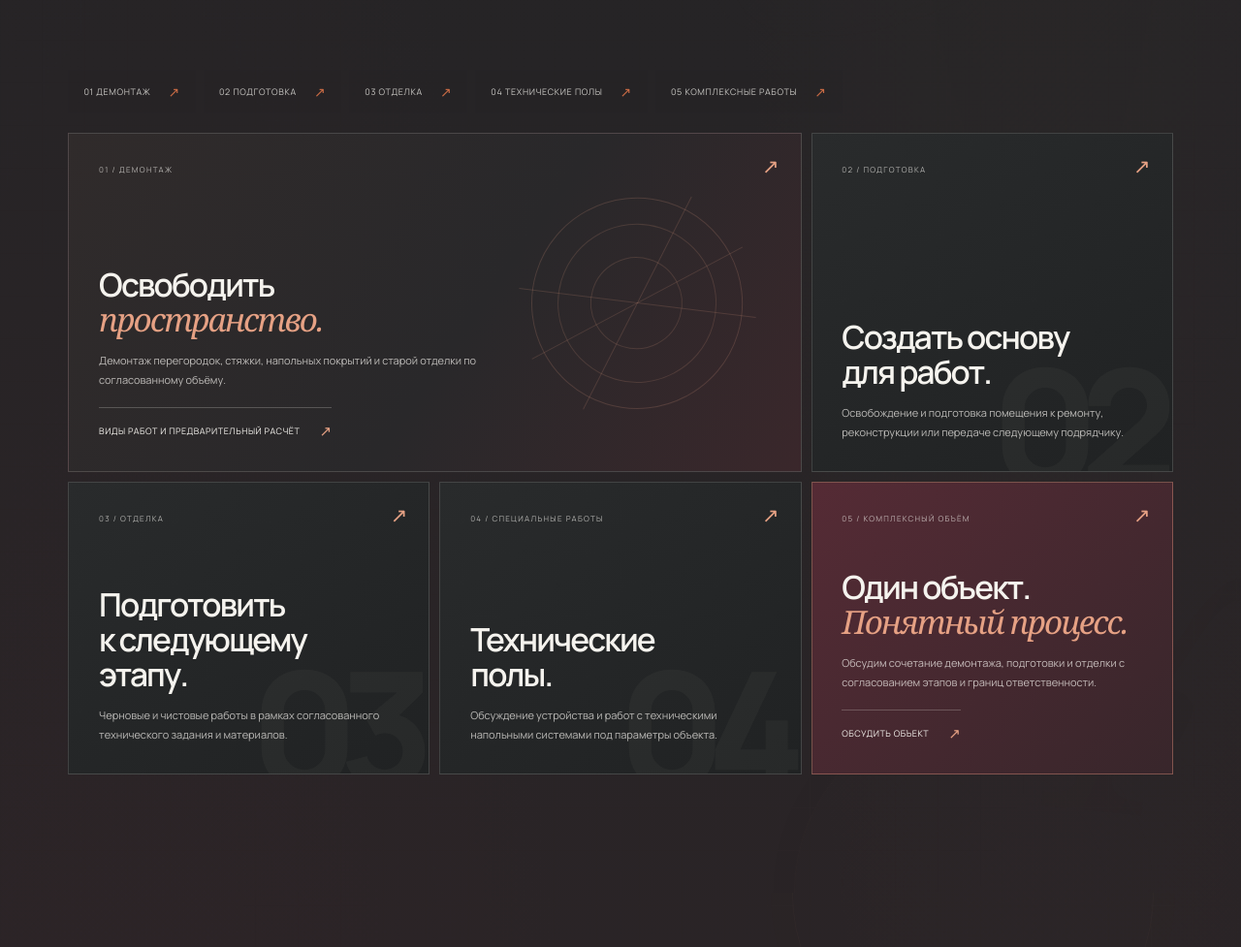
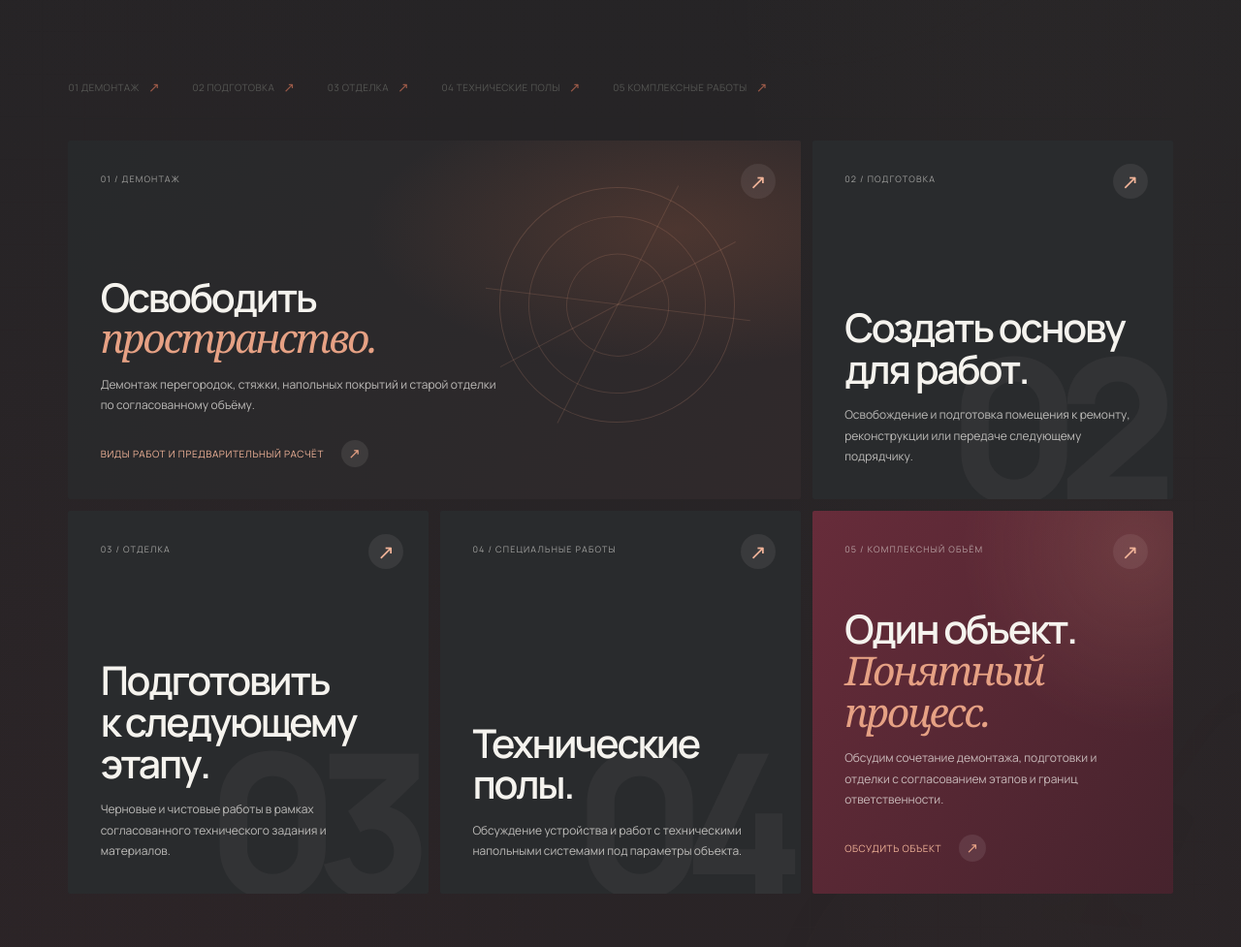
Before and after one commit to borzenkoofficial-lab/SKOL, a website: page index.html in a window 1280 px wide. Shown: the part 5640-6617 px from the top of the page at 97% size. Drawn offline with Linux system fonts and the light colour scheme; no server answers; a web font is replaced by a local one.

Commit message:
Refine SKOL service card visual design
Remove outlined tile styling and improve service card hierarchy.

```diff
--- a/homepage-refinement.css
+++ b/homepage-refinement.css
@@ -469,3 +469,143 @@ main>section{isolation:isolate}
   .service-bento-card,.service-bento-card::after,.service-bento-arrow,.service-filter a{transition:none}
   .service-bento-card:hover{transform:none}
 }
+
+
+/* Service cards visual correction: remove outlined-tile appearance and give controls clear hierarchy. */
+.service-filter{
+  gap:clamp(16px,2.6vw,38px);
+  margin:clamp(24px,3vw,36px) 0 22px;
+  padding:0 0 13px;
+  border-bottom:1px solid rgba(37,40,43,.13);
+}
+.service-filter a{
+  position:relative;
+  gap:9px;
+  padding:8px 0 10px;
+  border:0;
+  border-radius:0;
+  background:transparent;
+  color:#555653;
+  font-size:10px;
+  letter-spacing:.045em;
+  transition:color .25s ease;
+}
+.service-filter a::after{
+  content:"";
+  position:absolute;
+  left:0;right:100%;bottom:-14px;height:2px;
+  background:#7b3040;
+  transition:right .25s ease;
+}
+.service-filter a span{color:#9b5a48;font-size:14px}
+.service-filter a:hover,.service-filter a:focus-visible{
+  background:transparent;border:0;color:#7b3040;outline-offset:5px;
+}
+.service-filter a:hover::after,.service-filter a:focus-visible::after{right:0}
+.service-bento-grid{
+  grid-template-columns:repeat(6,minmax(0,1fr));
+  gap:12px;
+  align-items:stretch;
+}
+.service-bento-card{
+  grid-column:span 2;
+  min-height:310px;
+  padding:clamp(23px,2.6vw,36px);
+  border:0;
+  border-radius:2px;
+  background:#292b2d;
+  box-shadow:none;
+  transition:background .35s ease,transform .35s ease;
+}
+.service-bento-card-featured{
+  grid-column:span 4;
+  min-height:370px;
+  background:
+    radial-gradient(ellipse at 83% 25%,rgba(201,107,69,.2),transparent 36%),
+    linear-gradient(120deg,#27292b 0%,#30292b 100%);
+}
+.service-bento-card-contact{
+  background:
+    radial-gradient(ellipse at 90% 10%,rgba(230,161,132,.16),transparent 38%),
+    linear-gradient(125deg,#672c3a 0%,#46232d 100%);
+}
+.service-bento-card::after{display:none}
+.service-bento-card:hover,.service-bento-card:focus-visible{
+  transform:translateY(-3px);
+  border:0;
+  outline:2px solid rgba(123,48,64,.42);
+  outline-offset:3px;
+}
+.service-bento-card-featured:hover,.service-bento-card-featured:focus-visible{
+  background:
+    radial-gradient(ellipse at 83% 25%,rgba(201,107,69,.28),transparent 40%),
+    linear-gradient(120deg,#2d2c2d 0%,#39272c 100%);
+}
+.service-bento-index{font-size:9px;letter-spacing:.13em;color:rgba(245,243,238,.58)}
+.service-bento-arrow{
+  top:24px;right:26px;
+  display:grid;place-items:center;
+  width:36px;height:36px;
+  border-radius:50%;
+  color:#f0b398;
+  background:rgba(245,243,238,.075);
+  transition:transform .25s ease,background .25s ease;
+}
+.service-bento-card:hover .service-bento-arrow{
+  transform:translate(2px,-2px);
+  background:rgba(245,243,238,.14);
+}
+.service-bento-content{max-width:520px;gap:16px;padding-top:54px}
+.service-bento-content strong{
+  font-size:clamp(28px,3.2vw,48px);
+  line-height:1.04;letter-spacing:-.055em;
+}
+.service-bento-content>span:not(.service-bento-link){
+  max-width:410px;font-size:12px;line-height:1.8;color:rgba(245,243,238,.72)
+}
+.service-bento-link{
+  gap:18px;margin-top:9px;padding-top:0;border-top:0;
+  font-size:10px;color:#f0b398;
+}
+.service-bento-link b{display:inline-grid;place-items:center;width:28px;height:28px;border-radius:50%;background:rgba(245,243,238,.09)}
+.service-bento-number{
+  right:20px;bottom:-28px;
+  font-size:clamp(130px,16vw,230px);
+  color:rgba(245,243,238,.045);
+}
+.service-bento-graphic{
+  right:9%;top:13%;width:clamp(140px,19vw,255px);
+  border-color:rgba(230,161,132,.23);
+  opacity:.82;
+}
+.service-bento-graphic::before,.service-bento-graphic::after{border-color:rgba(230,161,132,.2)}
+.service-bento-graphic i{background:rgba(230,161,132,.2)}
+@media(max-width:900px){
+  .service-bento-grid{grid-template-columns:repeat(2,minmax(0,1fr))}
+  .service-bento-card-featured{grid-column:span 2;min-height:330px}
+  .service-bento-card{grid-column:span 1;min-height:275px}
+  .service-bento-content strong{font-size:clamp(27px,4vw,38px)}
+}
+@media(max-width:560px){
+  .service-filter{
+    gap:22px;margin-top:22px;margin-bottom:18px;
+    margin-right:calc(var(--pad)*-1);padding:0 var(--pad) 12px 0;
+  }
+  .service-filter a{padding:7px 0 8px;font-size:9px}
+  .service-filter a::after{bottom:-13px}
+  .service-bento-grid{grid-template-columns:minmax(0,1fr);gap:10px}
+  .service-bento-card,.service-bento-card-featured{
+    grid-column:auto;min-height:250px;padding:23px;
+  }
+  .service-bento-card-featured{min-height:310px}
+  .service-bento-content{padding-top:48px;gap:13px}
+  .service-bento-content strong{font-size:32px}
+  .service-bento-content>span:not(.service-bento-link){font-size:12px}
+  .service-bento-arrow{top:18px;right:19px;width:32px;height:32px}
+  .service-bento-graphic{right:5%;top:17%;width:138px;opacity:.62}
+  .service-bento-number{font-size:145px;bottom:-25px}
+}
+@media(prefers-reduced-motion:reduce){
+  .service-filter a,.service-filter a::after,.service-bento-card,.service-bento-arrow{transition:none}
+  .service-bento-card:hover{transform:none}
+}
```
